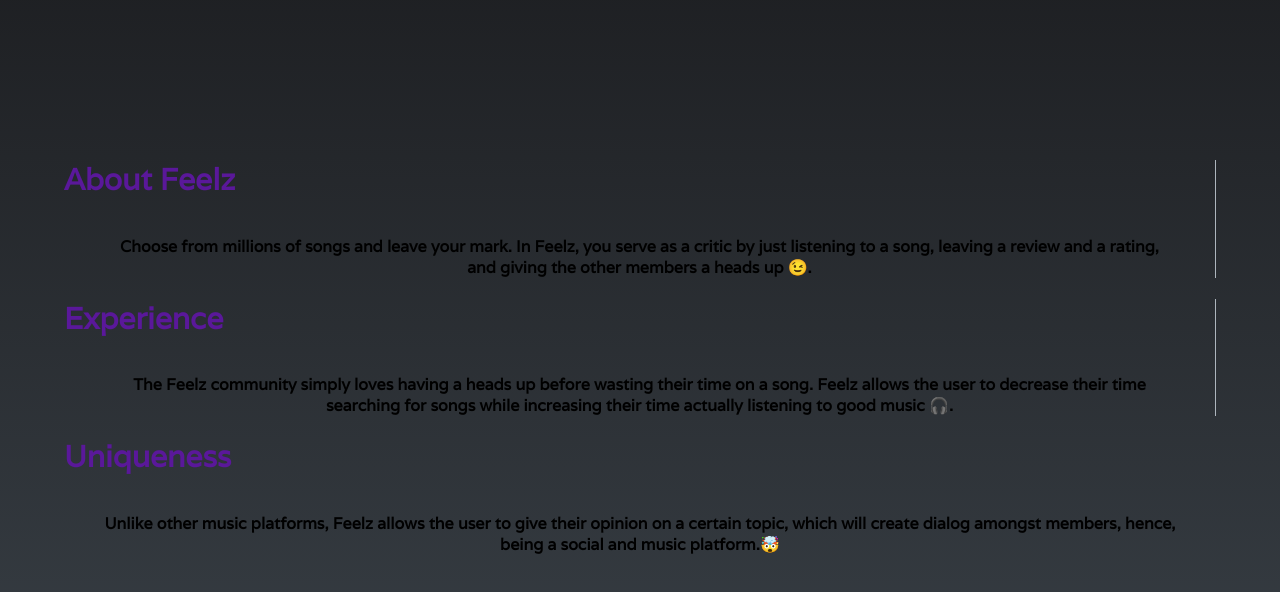
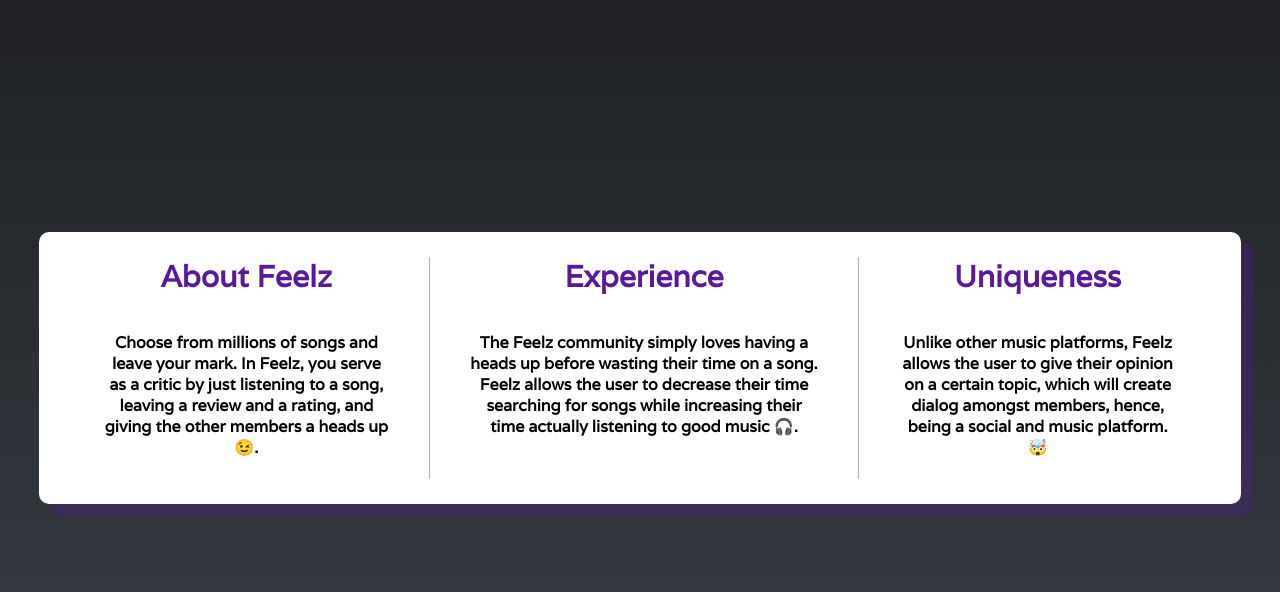
Before and after one commit to CharlieMinaya/Software_Engineer_HW_1, a plain HTML site: page index.html in a window 1280 px wide. Shown: the part 558-1150 px from the top of the page. Drawn offline with Linux system fonts and the light colour scheme.

Commit message:
Update app.css
Forgot to take out extra (.membership-container) from .about-container

```diff
--- a/app.css
+++ b/app.css
@@ -113,7 +113,7 @@ body {
 
 }
 
-.about-container .membership-container{
+.about-container {
     margin-top: 30px;
     border: 10px;
     background-color: white;
```
